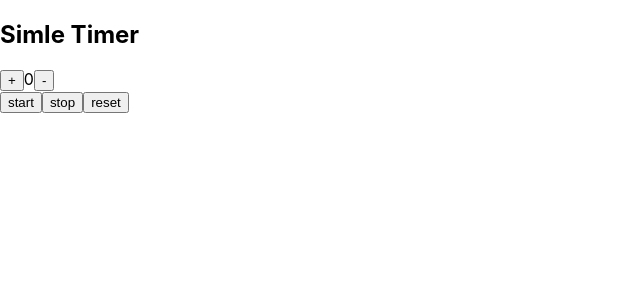
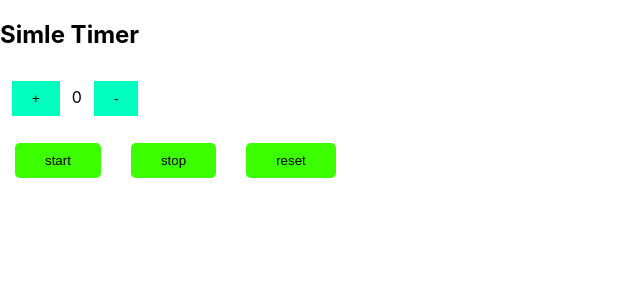
Before and after one commit to shrabon-sarker/react2021, a React (Create React App) app: page / in a window 1280 px wide. Shown: the top 300 px of the page, without its empty margins (0-640 px from the left). Built offline with nearby package versions, Linux system fonts and the light colour scheme.

Commit message:
this is a git up style react use fore you

```diff
--- a/src/components/stats/Timer.jsx
+++ b/src/components/stats/Timer.jsx
@@ -1,4 +1,6 @@
 import React, { Component } from 'react';
+
+import Classes from './timer.module.css'
 
 export class Timer extends Component {
 
@@ -51,14 +53,14 @@ export class Timer extends Component {
             <div>
                 <h2>Simle Timer</h2>
                 <div>
-                    <button onClick={this.puls}>+</button>
+                    <button className={Classes.btn} onClick={this.puls}>+</button>
                     <span>{this.state.count}</span>
-                    <button onClick={this.sub}>-</button>
+                    <button className={Classes.btn} onClick={this.sub}>-</button>
                 </div>
                 <div>
-                    <button onClick={this.startTimer}>start</button>
-                    <button onClick={this.stopTimer}>stop</button>
-                    <button onClick={this.resetTimer}>reset</button>
+                    <button className={Classes.timer__count} onClick={this.startTimer}>start</button>
+                    <button className={Classes.timer__count} onClick={this.stopTimer}>stop</button>
+                    <button className={Classes.timer__count} onClick={this.resetTimer}>reset</button>
                 </div>
             </div>
         )
--- /dev/null
+++ b/src/components/stats/timer.module.css
@@ -0,0 +1,19 @@
+.btn {
+    background: rgb(0, 255, 191);
+    padding: 10px 20px;
+    margin: 12px ;
+    outline: none;
+    border:none;
+    cursor: pointer;
+}
+
+.timer__count {
+
+    background:rgb(60, 255, 0);
+    padding: 10px 30px;
+    margin: 15px;
+    outline: none;
+    border: none;
+    cursor: pointer;
+    border-radius: 5px;
+}
```
